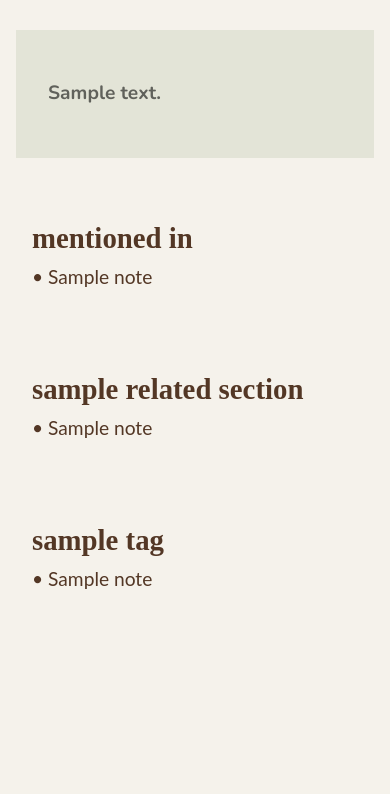
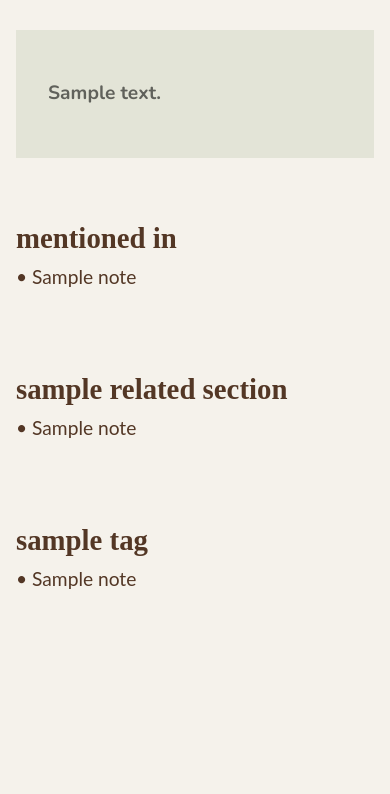
Before and after one commit to theabdullahalam/theabdullahalam.com, a Django app: template main/templates/note.html in a window 390 px wide. Shown: the part 639-1433 px from the top of the page. Run offline with Django 3.2, Linux system fonts and the light colour scheme; tables that the repository leaves empty hold one stand-in row (values such as "Sample post"); the template is opened without the code that fills it: values that come from a table or form of the project are taken from there, most other values are stand-ins (such as "Sample title", 1, 10 or a date in 2020); grey boxes marked "Sample" are stand-in pictures; style sheets or scripts are compiled from the project's sources; some libraries are stand-ins or nearby versions; some web fonts are replaced.

Commit message:
aling related stuff

```diff
--- a/main/static/css/note.css
+++ b/main/static/css/note.css
@@ -195,7 +195,6 @@ body #related {
 }
 @media screen and (max-width: 980px) {
   body #related {
-    margin-left: 1rem;
     margin-right: 1rem;
   }
 }
--- a/main/static/scss/note.scss
+++ b/main/static/scss/note.scss
@@ -218,7 +218,7 @@ body {
     margin-top: 2rem;
 
     @media screen and (max-width: 980px) {
-      margin-left: 1rem;
+      // margin-left: 1rem;
       margin-right: 1rem;
     }
 
```
Also changed, not shown: 1 other file.
